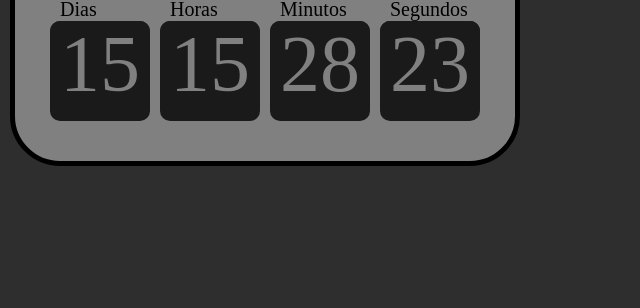
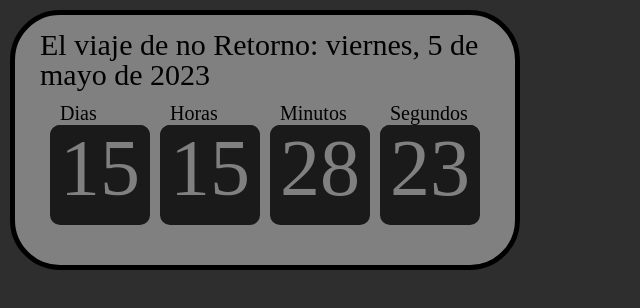
Before and after one commit to Kraker23/RelojPalas, a plain HTML site: page index.html in a window 1280 px wide. Shown: the whole page, without its empty margins (0-640 px from the left). Drawn offline with Linux system fonts and the light colour scheme.

Commit message:
origen de escalado de top y left

```diff
--- a/index.html
+++ b/index.html
@@ -119,7 +119,7 @@
 
             .scaled {
             transform: scale(5); /* Igual que: scaleX(0.7) scaleY(0.7) */
-            transform-origin: left;
+            transform-origin: top left;
             }
 </style>
 <script>
```
